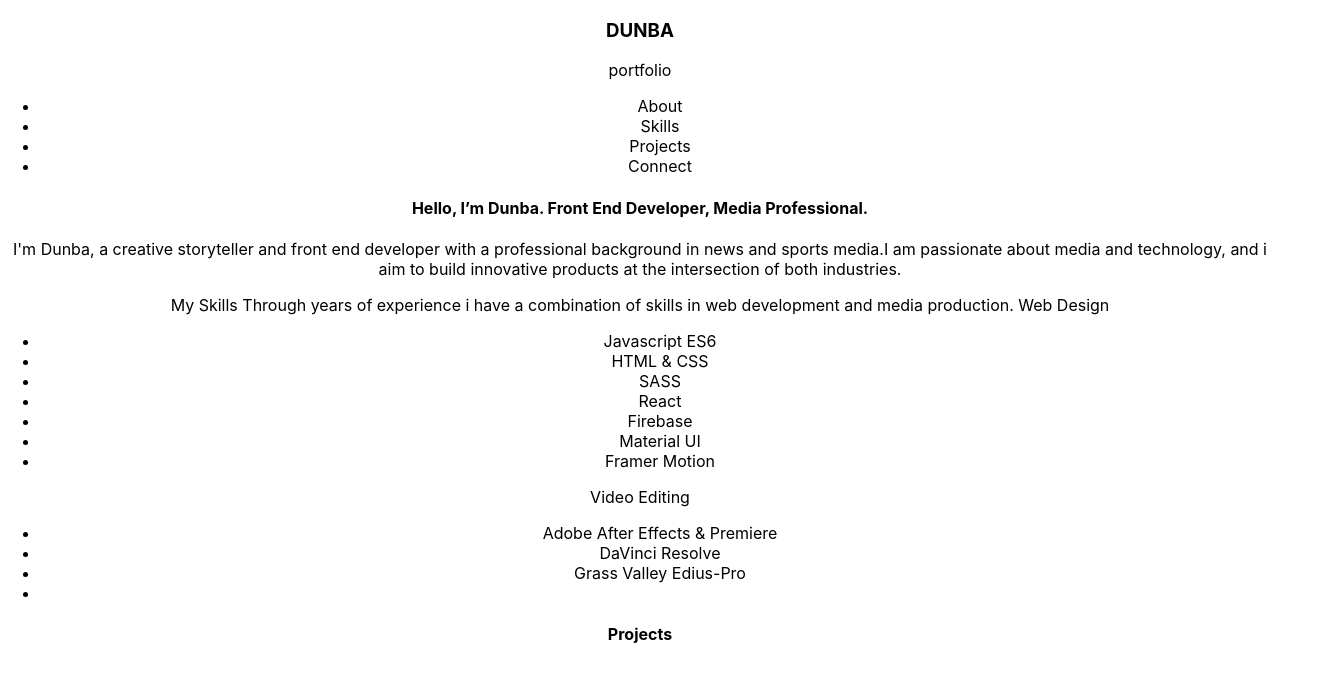
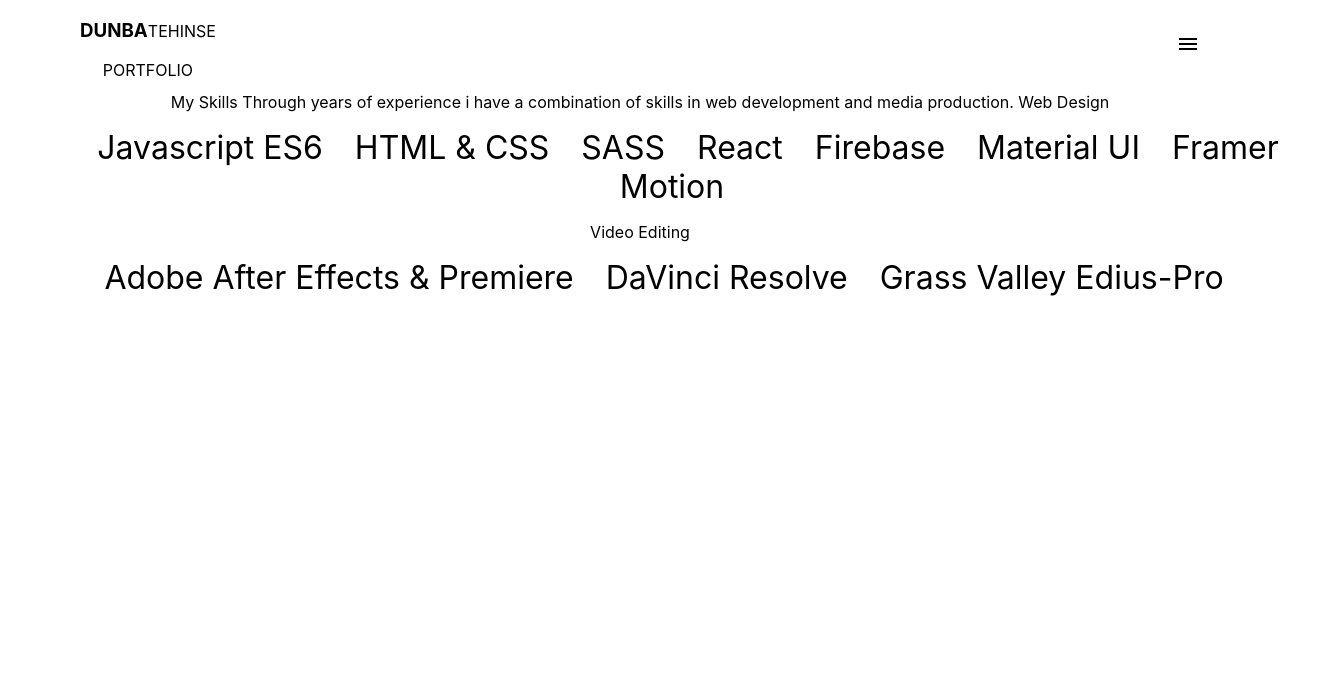
Before and after one commit to dunba/dunba.world, a React (Create React App) app: page /skills in a window 1280 px wide. Shown: the top 682 px of the page, 1320 px wide, since content can reach past the window. Built offline with nearby package versions, Linux system fonts and the light colour scheme.

Commit message:
building out portfolio further

```diff
--- a/package.json
+++ b/package.json
@@ -3,11 +3,15 @@
   "version": "0.1.0",
   "private": true,
   "dependencies": {
+    "@material-ui/core": "^4.12.3",
+    "@material-ui/icons": "^4.11.2",
     "@testing-library/jest-dom": "^5.14.1",
     "@testing-library/react": "^11.2.7",
     "@testing-library/user-event": "^12.8.3",
     "react": "^17.0.2",
     "react-dom": "^17.0.2",
+    "react-router": "^5.2.0",
+    "react-router-dom": "^5.2.0",
     "react-scripts": "4.0.3",
     "web-vitals": "^1.1.2"
   },
--- a/src/App.css
+++ b/src/App.css
@@ -2,37 +2,6 @@
   text-align: center;
 }
 
-.App-logo {
-  height: 40vmin;
-  pointer-events: none;
+section{
+  height:100vh;
 }
-
-@media (prefers-reduced-motion: no-preference) {
-  .App-logo {
-    animation: App-logo-spin infinite 20s linear;
-  }
-}
-
-.App-header {
-  background-color: #282c34;
-  min-height: 100vh;
-  display: flex;
-  flex-direction: column;
-  align-items: center;
-  justify-content: center;
-  font-size: calc(10px + 2vmin);
-  color: white;
-}
-
-.App-link {
-  color: #61dafb;
-}
-
-@keyframes App-logo-spin {
-  from {
-    transform: rotate(0deg);
-  }
-  to {
-    transform: rotate(360deg);
-  }
-}
--- a/src/App.js
+++ b/src/App.js
@@ -1,59 +1,25 @@
 import './App.css';
+import { BrowserRouter as Router,Switch,Link,Route} from 'react-router-dom'
+import AboutMe from './components/aboutme';
+import Skills from './components/skills'
+import Nav from './components/nav'
+import Projects from './components/projects'
+import Videos from './components/video'
 
 function App() {
   return (
     <div className="App">
-      <nav><div><h3>DUNBA</h3>portfolio</div>    <div><ul>
-        <li>About</li>
-        <li>Skills</li>
-        <li>Projects</li>
-        <li>Connect</li>
-      </ul></div>  </nav>
-
-      <main>
-        <section>        <h4>Hello, I’m Dunba.
-Front End Developer,
-Media Professional.
-</h4>
-<p>            I'm Dunba, a creative storyteller and front end developer with a
-            professional background in news and sports media.I am passionate about media and technology, and i aim to build
-            innovative products at the intersection of both industries.</p></section>
+            <Nav/>
+      <Router>
+        <Switch>
+          <Route exact component={AboutMe} path="/" />
+          <Route exact component={Skills} path="/skills" />
+          <Route exact component={Projects} path="/projects" />
+          <Route exact component={Videos} path="/videos" />
 
 
-
-
-            <section>
-My Skills
-Through years of experience i have a combination of skills in web development and media production.
-
-Web Design
-<ul>
-  <li>Javascript ES6</li>
-  <li>HTML & CSS</li>
-  <li>SASS</li>
-  <li>React</li>
-  <li>Firebase</li>
-  <li>Material UI</li>
-  <li>Framer Motion</li>
-</ul>
-
-Video Editing
-<ul>
-  <li>Adobe After Effects & Premiere</li>
-  <li>DaVinci Resolve</li>
-  <li>Grass Valley Edius-Pro</li>
-  <li></li>
-
-</ul>
-
-
-</section>
-
-<section>
-  <h4>Projects</h4>
-</section>
-
-      </main>
+      </Switch>
+      </Router>
 
     </div>
   );
--- /dev/null
+++ b/src/components/Nav.css
@@ -0,0 +1,60 @@
+nav{
+    max-width: 100vw;
+    display: flex;
+    flex-direction: row;
+    justify-content: space-between;
+    padding: 0 5em;
+}
+
+ul{
+    list-style: none;
+    width: 100%;
+}
+ul li{
+    display: inline;
+    margin: 0 .5em;
+    font-size: 2em;
+}
+
+.headline{
+    display: flex;
+    flex-direction: column;
+}
+.name{
+    display: flex;
+    flex-direction: row;
+    align-items: baseline;
+}
+
+.menuburger{
+    padding: 2em 0;
+}
+#menuburgermain:hover{
+    cursor: pointer;
+}
+
+.menupopup{
+    top:0;
+    z-index: 2;
+    background-color: rgb(255, 29, 29);
+    position: absolute;
+    height: 100vh;
+    width: 100%;
+    display: flex;
+}
+
+#closeoutbutton{
+    position: fixed;
+    top: 1em;
+    right: 3em;
+}
+#closeoutbutton:hover{
+    cursor: pointer;
+}
+
+.navholder{
+    position: absolute;
+    top: 37.5%;
+    left: 25%;
+    margin: 0 auto;
+}
--- /dev/null
+++ b/src/components/aboutme.js
@@ -0,0 +1,18 @@
+import React from "react"
+
+ const AboutMe =()=>{
+     return(
+         <div>
+             <h4>Hello, I’m Dunba.
+Front End Developer,
+Media Professional.
+</h4>
+<p>            I'm Dunba, a creative storyteller and front end developer with a
+            professional background in news and sports media.I am passionate about media and technology, and i aim to build
+            innovative products at the intersection of both industries.</p>
+         </div>
+     )
+
+}
+
+export default AboutMe
--- /dev/null
+++ b/src/components/nav.js
@@ -0,0 +1,35 @@
+import React from "react"
+import '../components/Nav.css'
+import MenuIcon from '@material-ui/icons/Menu';
+import CloseIcon from '@material-ui/icons/Close';
+import { useState } from "react";
+ const Nav =()=>{
+
+  const [isMenuClicked,setIsMenuClicked]=useState(false);
+const menuHandler=()=>{
+  isMenuClicked?setIsMenuClicked(false):setIsMenuClicked(true)
+}
+
+     return(
+      <div>
+      <nav><div className='headline'><div className='name'><h3>DUNBA</h3><p>TEHINSE</p></div><div>PORTFOLIO</div></div> <div className='menuburger'><MenuIcon onClick={menuHandler} id='menuburgermain'/></div> </nav>
+{isMenuClicked&&(
+<div className='menupopup'>
+  <div className='navholder'>
+<div className='headline'><div className='name'></div></div> <div><ul>
+<li>About</li>
+<li>Skills</li>
+<li>Projects</li>
+<li>Connect</li>
+<li><CloseIcon id='closeoutbutton' onClick={menuHandler}/></li>
+</ul> </div>
+</div>
+</div>
+)}
+
+
+
+  </div>
+  )}
+
+export default Nav
--- /dev/null
+++ b/src/components/projects.js
@@ -0,0 +1,7 @@
+import React from "react"
+
+ const Projects =()=>{
+     return(<div>
+
+     </div>)}
+export default Projects
--- /dev/null
+++ b/src/components/skills.js
@@ -0,0 +1,33 @@
+import React from "react"
+
+ const Skills =()=>{
+     return(
+         <div>
+My Skills
+Through years of experience i have a combination of skills in web development and media production.
+
+Web Design
+<ul>
+  <li>Javascript ES6</li>
+  <li>HTML & CSS</li>
+  <li>SASS</li>
+  <li>React</li>
+  <li>Firebase</li>
+  <li>Material UI</li>
+  <li>Framer Motion</li>
+</ul>
+
+Video Editing
+<ul>
+  <li>Adobe After Effects & Premiere</li>
+  <li>DaVinci Resolve</li>
+  <li>Grass Valley Edius-Pro</li>
+  <li></li>
+
+</ul>
+</div>
+
+     )}
+
+
+     export default Skills
--- /dev/null
+++ b/src/components/video.js
@@ -0,0 +1,7 @@
+import React from "react"
+
+ const Videos =()=>{
+     return(<div>
+
+     </div>)}
+export default Videos
```
Also changed, not shown: 1 other file (tests, documents, lock files or other folders).
